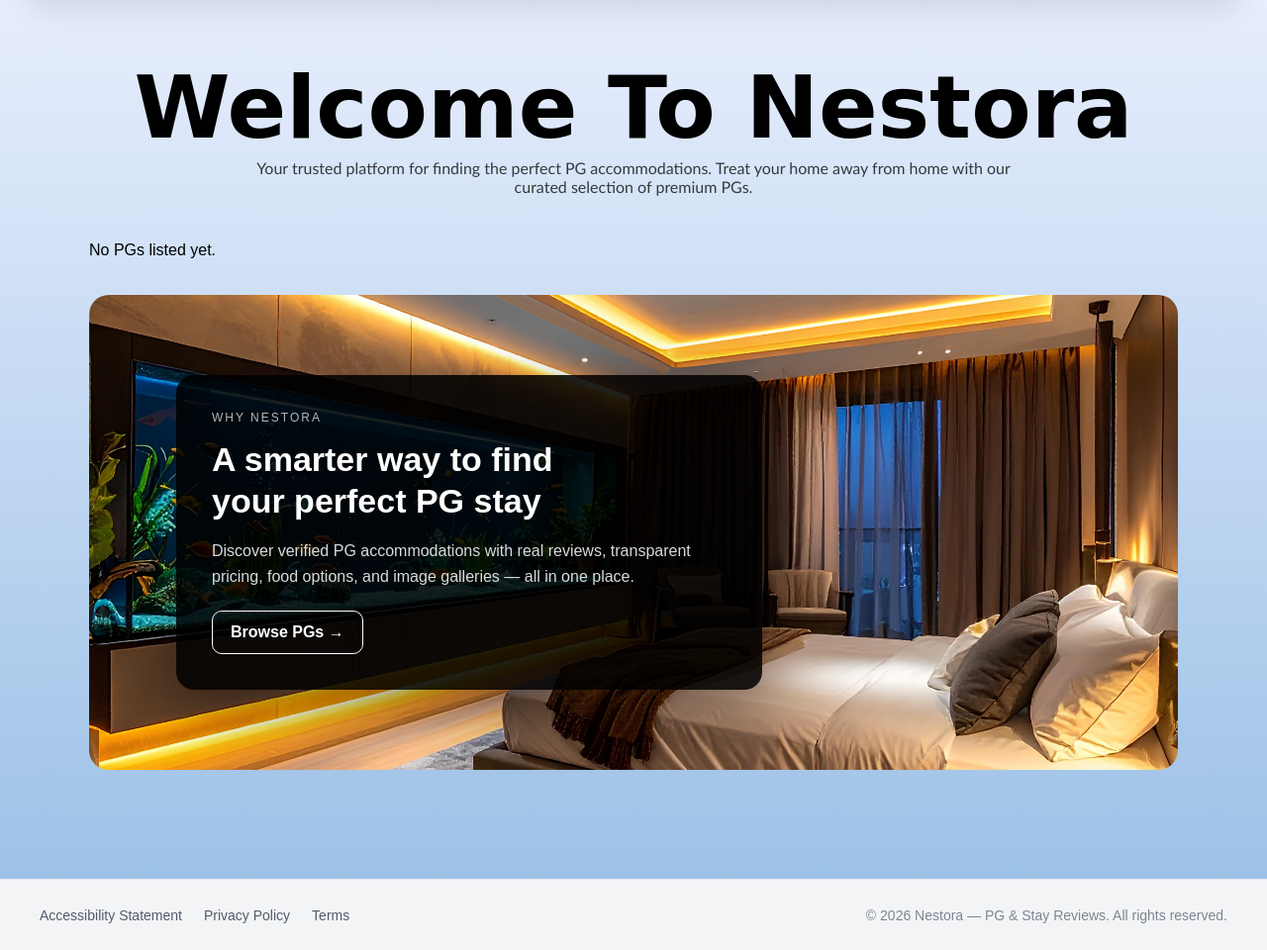
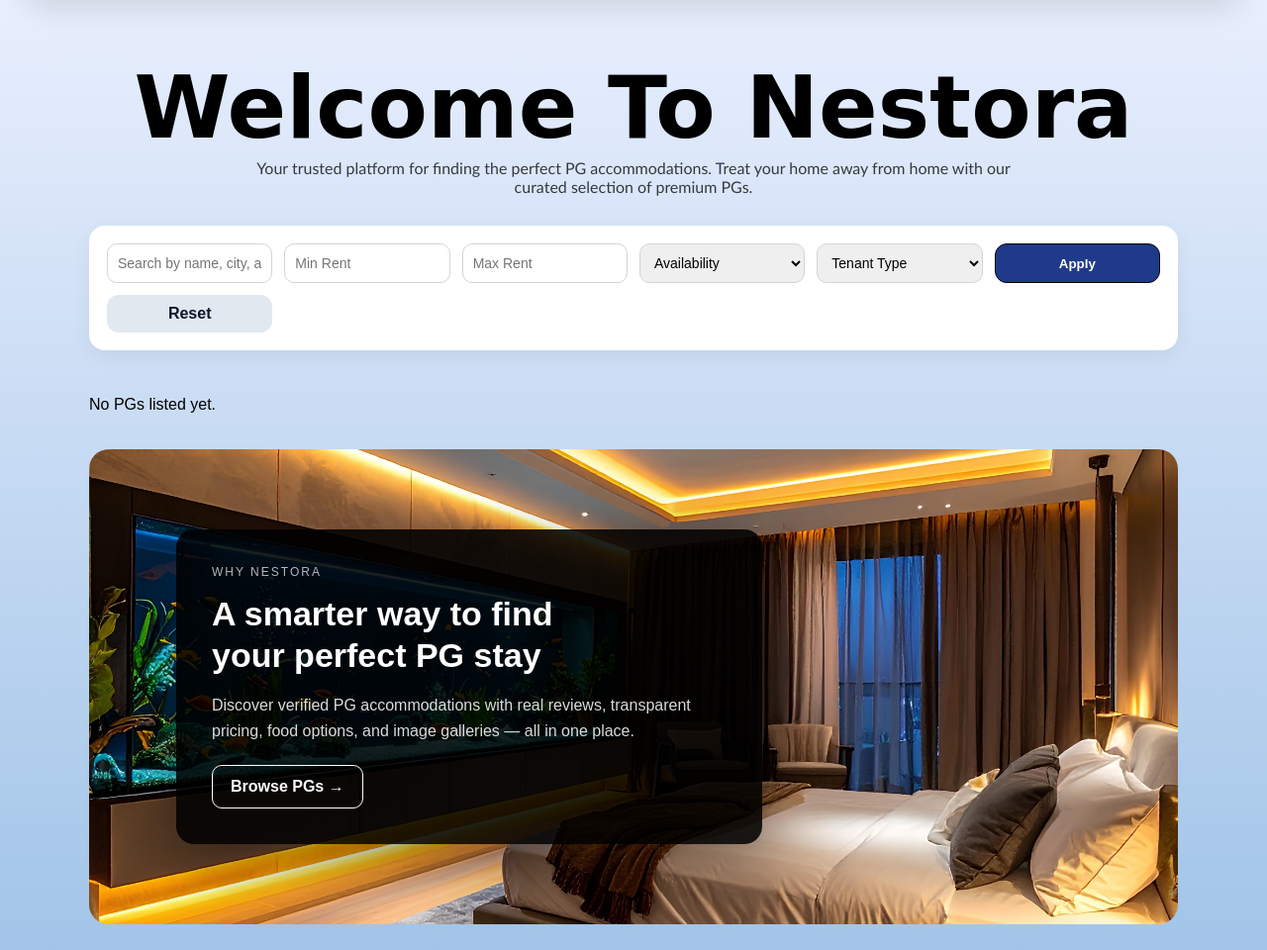
Before and after one commit to Shaikchinajansaida/PG_FOOD_REVIEW, a Django app: page /pgs/ in a window 1280 px wide. Shown: the part 82-1042 px from the top of the page at 99% size. Run offline with Django 5.2, Linux system fonts and the light colour scheme; data that the repository does not hold is empty; some web fonts are replaced.

Commit message:
Added search and filter for easy search of PGs and edited readme file

```diff
--- a/djangoproject/PG_REVIEW/templates/base.html
+++ b/djangoproject/PG_REVIEW/templates/base.html
@@ -2,14 +2,10 @@
 <!doctype html>
 <html>
   <head>
-    <title>PG Food Review</title>
+    <title>Nestora | Find your Perfect PG</title>
     <link rel="preconnect" href="https://fonts.googleapis.com" />
     <link rel="preconnect" href="https://fonts.gstatic.com" crossorigin />
-    <link
-      href="https://fonts.googleapis.com/css2?family=Tagesschrift&display=swap"
-      rel="stylesheet"
-    />
-
+    <link href="https://fonts.googleapis.com/css2?family=Tagesschrift&display=swap" rel="stylesheet"/>
     <style>
       body {
         margin: 0;
--- a/djangoproject/PG_REVIEW/templates/pg_reviews/pg_list.html
+++ b/djangoproject/PG_REVIEW/templates/pg_reviews/pg_list.html
@@ -54,6 +54,41 @@
   opacity: .75;
   max-width: 780px;
   margin: 0 auto;
+}
+
+.filter-bar {
+  display: grid;
+  grid-template-columns: repeat(auto-fit, minmax(160px,1fr));
+  gap: 12px;
+  background: white;
+  padding: 18px;
+  border-radius: 16px;
+  box-shadow: 0 6px 20px rgba(0,0,0,.06);
+  margin-bottom: 24px;
+}
+
+.filter-bar input,
+.filter-bar select {
+  padding: 10px;
+  border-radius: 10px;
+  border: 1px solid #d1d5db;
+  font-size: 14px;
+}
+
+.btn-secondary {
+  display: inline-block;
+  padding: 10px 16px;
+  border-radius: 12px;
+  text-decoration: none;
+  text-align: center;
+  font-weight: 600;
+  background: #e2e8f0;
+  color: #0f172a;
+  transition: .2s;
+}
+
+.btn-secondary:hover {
+  background: #cbd5e1;
 }
 
 /* ===== Grid ===== */
@@ -121,11 +156,14 @@
   border-radius: 12px;
   text-decoration: none;
   font-weight: 600;
+  cursor: pointer;
+  border: 1px solid black;
 }
 
 .btn-view:hover {
-  opacity: .9;
+  opacity: 0.8;
 }
+
 /* ===== PARALLAX HERO ===== */
 
 .hero-parallax {
@@ -197,7 +235,7 @@
 
 <div class="hero-block ">
 
-  <h1 class="hero-title fade-on-view">
+  <h1 class="hero-title fade-on-view" id="formbar">
     Welcome To Nestora
   </h1>
 
@@ -207,6 +245,45 @@
   </p>
 
 </div>
+
+<form method="get" class="filter-bar">
+
+  <!-- SEARCH -->
+  <input type="text" name="q"
+         placeholder="Search by name, city, area..."
+         value="{{ request.GET.q }}">
+
+  <!-- PRICE -->
+  <input type="number" name="min_price"
+         placeholder="Min Rent">
+
+  <input type="number" name="max_price"
+         placeholder="Max Rent">
+
+  <!-- AVAILABILITY -->
+  <select name="availability">
+    <option value="">Availability</option>
+    <option value="immediate">Immediate</option>
+    <option value="15">Within 15 Days</option>
+    <option value="30">Within 30 Days</option>
+    <option value="later">After 30 Days</option>
+  </select>
+
+  <!-- TENANT -->
+  <select name="tenant">
+    <option value="">Tenant Type</option>
+    <option value="family">Family</option>
+    <option value="bachelor_male">Bachelor Male</option>
+    <option value="bachelor_female">Bachelor Female</option>
+    <option value="company">Company</option>
+  </select>
+
+  <button type="submit" class="btn-view">Apply</button>
+
+  <a href="{% url 'pg_list' %}" class="btn-secondary">Reset</a>
+
+</form>
+
 
 <!-- ================= GRID ================= -->
 
@@ -264,7 +341,7 @@
       all in one place.
     </p>
 
-    <a href="#pg-list" class="hero-btn">
+    <a href="#formbar" class="hero-btn">
       Browse PGs →
     </a>
 
--- a/djangoproject/PG_REVIEW/views.py
+++ b/djangoproject/PG_REVIEW/views.py
@@ -1,19 +1,11 @@
-from django.shortcuts import render
+from django.shortcuts import render, redirect, get_object_or_404
+from django.http import HttpResponse, HttpResponseForbidden
 from django.contrib.auth.decorators import login_required
-from django.shortcuts import get_object_or_404
-from django.http import HttpResponse
-from .models import PG
-from django.shortcuts import redirect
-from .forms import ReviewForm
-from .models import PG, Review
 from django.contrib.auth import login
+from django.db.models import Q
+
+from .models import PG, Review, OwnerProfile, PGImage
 from .forms import ReviewForm, RegisterForm, PGForm
-from .models import OwnerProfile
-from .models import PG, OwnerProfile
-from django.http import HttpResponseForbidden
-from .models import PGImage
-
-
 
 
 # Create your views here.
@@ -23,6 +15,34 @@ def index(request):
 
 def pg_list(request):
     pgs = PG.objects.all().order_by("-created_at")
+
+    q = request.GET.get("q")
+    if q:
+        pgs = pgs.filter(
+            Q(name__icontains=q) |
+            Q(city__icontains=q) |
+            Q(area__icontains=q)
+        )
+
+    # -------- PRICE RANGE --------
+    min_price = request.GET.get("min_price")
+    max_price = request.GET.get("max_price")
+
+    if min_price:
+        pgs = pgs.filter(monthly_rent__gte=min_price)
+
+    if max_price:
+        pgs = pgs.filter(monthly_rent__lte=max_price)
+
+    # -------- AVAILABILITY --------
+    avail = request.GET.get("availability")
+    if avail:
+        pgs = pgs.filter(availability=avail)
+
+    # -------- TENANT TYPE --------
+    tenant = request.GET.get("tenant")
+    if tenant:
+        pgs = pgs.filter(tenant_type=tenant)
 
     return render(request, "pg_reviews/pg_list.html", {
         "pgs": pgs
@@ -71,7 +91,7 @@ def register_view(request):
         if form.is_valid():
             user = form.save()
 
-            # ✅ create owner profile if selected
+            #  create owner profile if selected
             if form.cleaned_data.get("is_owner"):
                 OwnerProfile.objects.create(
                     user=user,
@@ -114,7 +134,7 @@ def pg_edit(request, pg_id):
     if request.method == "POST" and form.is_valid():
         pg = form.save()
 
-        # ✅ handle extra images on edit too
+        #  handle extra images on edit too
         files = request.FILES.getlist("images")
         for f in files:
             PGImage.objects.create(pg=pg, image=f)
@@ -147,7 +167,7 @@ def pg_create(request):
         pg.owner = request.user
         pg.save()
 
-        # ✅ handle multiple images
+        #  handle multiple images
         files = request.FILES.getlist("images")
 
         for f in files:
```
Also changed, not shown: djangoproject/PG_REVIEW/models.py (+27 -0 lines), README.md, djangoproject/PG_REVIEW/migrations/0005_pg_availability_pg_tenant_type.py (added).
